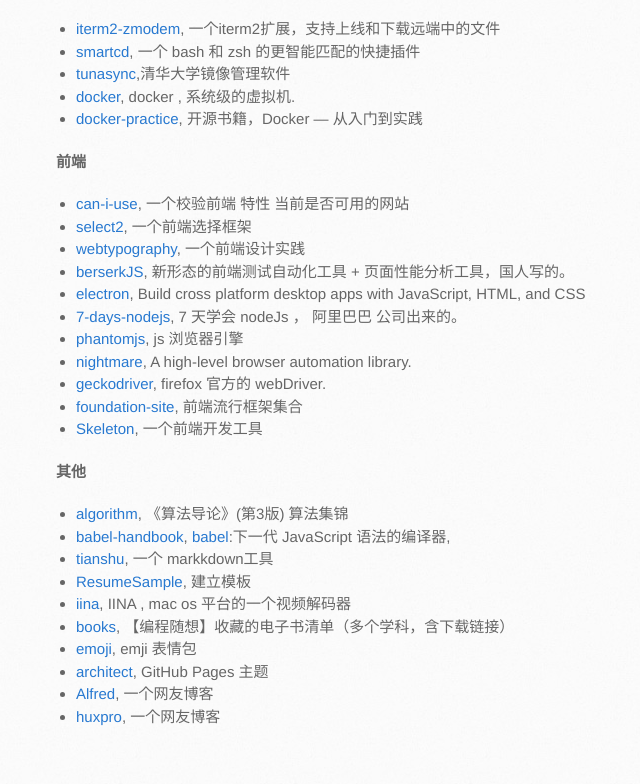
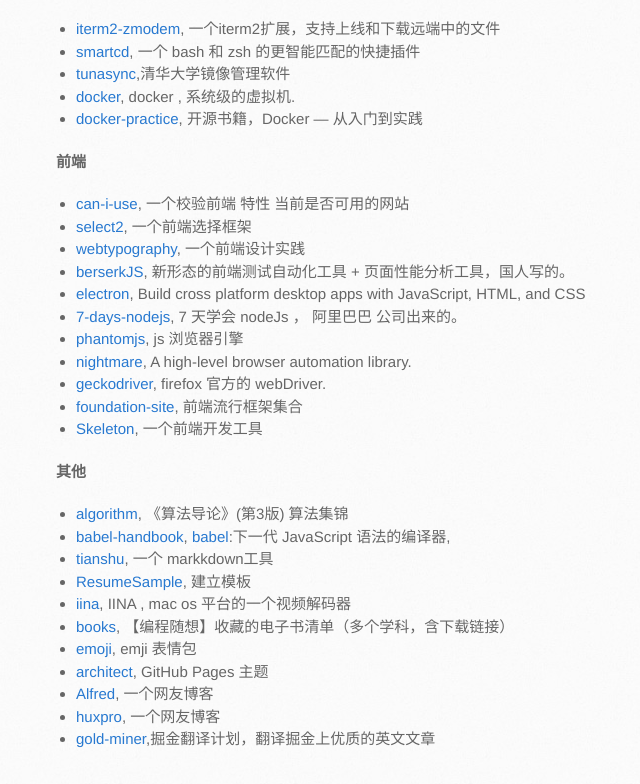
Before and after one commit to hellowac/hellowac.github.io.old, a Jekyll site: the page built from refer/2017-03-20-github-repository.md, in a window 1280 px wide and 900 px high, scrolled down 1294 px, cut to the strip 0-784 px from the top of the window. Shown: the whole strip, without its empty margins (114-754 px from the left). Built offline with Jekyll 4.4.1, drawn with Linux system fonts in a browser that asks for light colours; some web fonts are replaced.

Commit message:
添加掘金翻译计划

```diff
--- a/refer/2017-03-20-github-repository.md
+++ b/refer/2017-03-20-github-repository.md
@@ -92,3 +92,4 @@
 - [architect](https://github.com/pages-themes/architect), GitHub Pages 主题
 - [Alfred](https://github.com/Alfred-Sun/Alfred-Sun.github.io), 一个网友博客
 - [huxpro](https://github.com/Huxpro/huxpro.github.io), 一个网友博客
+- [gold-miner](https://github.com/xitu/gold-miner),掘金翻译计划，翻译掘金上优质的英文文章
```
